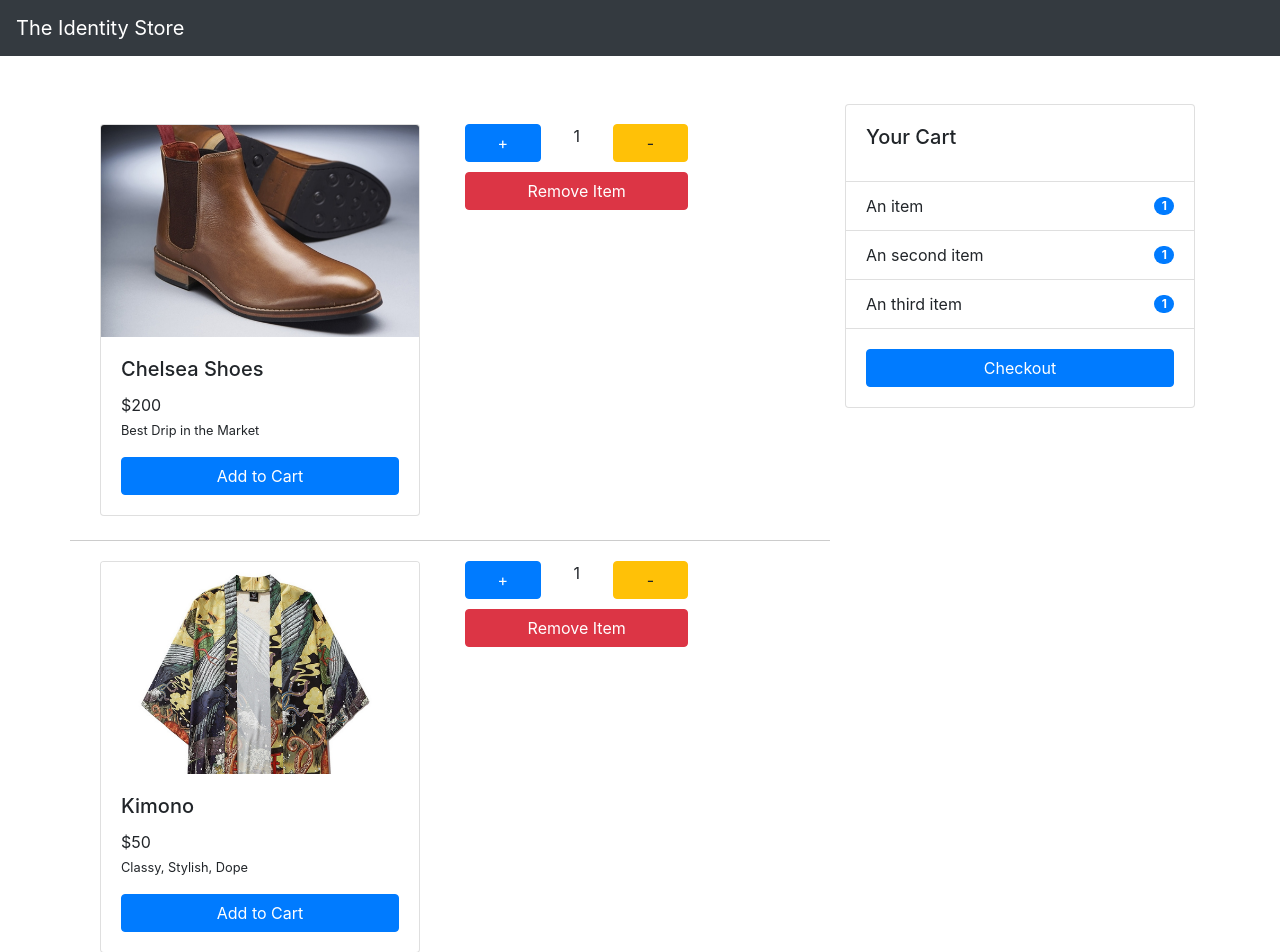
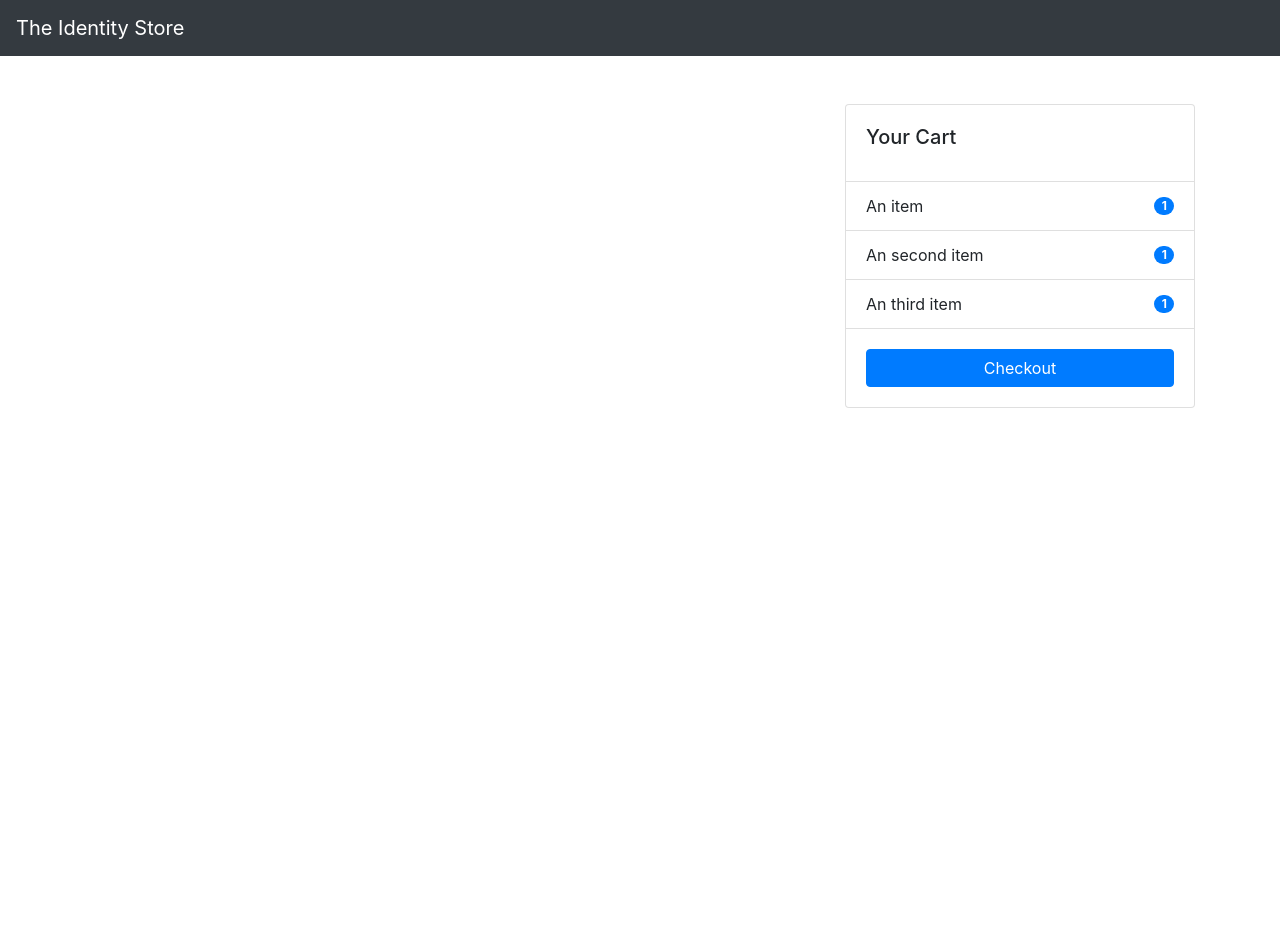
Before and after one commit to erwinchang/vue-example, a Vue app: page /shop in a window 1280 px wide. Shown: the top 952 px of the page. After the commit the page ends 800 px from the top, so only its background shows below. Built offline with nearby package versions, Linux system fonts and the light colour scheme.

Commit message:
add CartItem/changeQuantity, ShoppingCart.vue patch vuex

```diff
--- a/src/components/CartItem.vue
+++ b/src/components/CartItem.vue
@@ -7,16 +7,16 @@
         <div class="col-md-4">
             <div class="row">
                 <div class="col-md-5">
-                    <button class="btn btn-primary btn-block">+</button>
+                    <button @click="changeQuantity()" class="btn btn-primary btn-block">+</button>
                 </div>
-                <div class="col-md-2 text-center">{{product.quantity}}</div>
+                <div class="col-md-2 text-center">{{itemQuantity}}</div>
                 <div class="col-md-5">
-                    <button class="btn btn-warning btn-block">-</button>
+                    <button @click="changeQuantity('decrease')" class="btn btn-warning btn-block">-</button>
                 </div>
             </div>
             <div class="row cart-remove-button">
                 <div class="col-md-12">
-                    <button class="btn btn-danger btn-block">Remove Item</button>
+                    <button @click="removeItem()" class="btn btn-danger btn-block">Remove Item</button>
                 </div>
             </div>
         </div>
@@ -25,12 +25,56 @@
 
 <script>
 import Product from "./Product.vue"
+import {computed} from "vue"
+import {useStore} from "vuex"
 
 export default {
     name : "CartItem",
     props : ['product'],
     components : {
         Product
+    },
+    setup(props){
+        const store = useStore();
+
+        let cart = computed(function (){
+            return store.state.cart
+        });
+
+        let itemQuantity = computed(function () {
+            let get_product = cart.value.filter((item) => item.id == props.product.id);
+
+            return get_product[0].quantity;
+        });
+
+        function changeQuantity(action = 'add'){
+
+            if(action == 'add'){
+                props.product.quantity = props.product.quantity +1;
+
+                store.commit("updateCartItem",props.product);
+            }else{
+
+                if(props.product.quantity > 1){
+                    props.product.quantity = props.product.quantity -1;
+                    store.commit("updateCartItem",props.product);
+                }else{
+                    //Remove the item
+                    store.commit("removeCartItem",props.product)
+                }
+            }
+        }
+
+        function removeItem(){
+            store.commit("removeCartItem",props.product)
+        }
+
+        return {
+            cart,
+            itemQuantity,
+            changeQuantity,
+            removeItem
+        }
     }
 
 }
--- a/src/store/index.js
+++ b/src/store/index.js
@@ -52,8 +52,6 @@ export default createStore({
     addCartItem(state, item){
         item.quantity = 1;
         state.cart.push(item);
-        console.log("tt11");
-        console.log(state.cart);
     },
     updateCartItem(state, updatedItem){
         state.cart = state.cart.map((cartItem) => {
--- a/src/views/ShoppingCart.vue
+++ b/src/views/ShoppingCart.vue
@@ -19,6 +19,8 @@
 import {ref} from "vue";
 import CartItem from "../components/CartItem.vue"
 import Cart from "../components/Cart.vue"
+import { computed } from "vue"
+import { useStore } from "vuex"
 
 export default {
   name: 'ShoppingCart',
@@ -28,40 +30,15 @@ export default {
   },
 
   setup(){
+    const store = useStore();
 
-      let cart = ref();
+    let cart = computed(function() {
+      return store.state.cart
+    });
 
-      cart = [
-        {
-          id : 1,
-          name : "Chelsea Shoes",
-          price : 200,
-          shortdesc : "Best Drip in the Market",
-          url : "images/chelsea-shoes.png",
-          quantity : 1
-        },
-        {
-          id : 2,
-          name : "Kimono",
-          price : 50,
-          shortdesc : "Classy, Stylish, Dope",
-          url : "images/kimono.png",
-          quantity : 1
-        },
-        {
-          id : 3,
-          name : "Rolex",
-          price : 2500,
-          shortdesc : "Elegance built in",
-          url : "images/rolex.png",
-          quantity : 1
-        }
-
-      ]
-
-      return {
-          cart
-      }
+    return {
+        cart
+    }
   }
 }
 </script>
```
Also changed, not shown: 1 other file (tests, documents, lock files or other folders).
